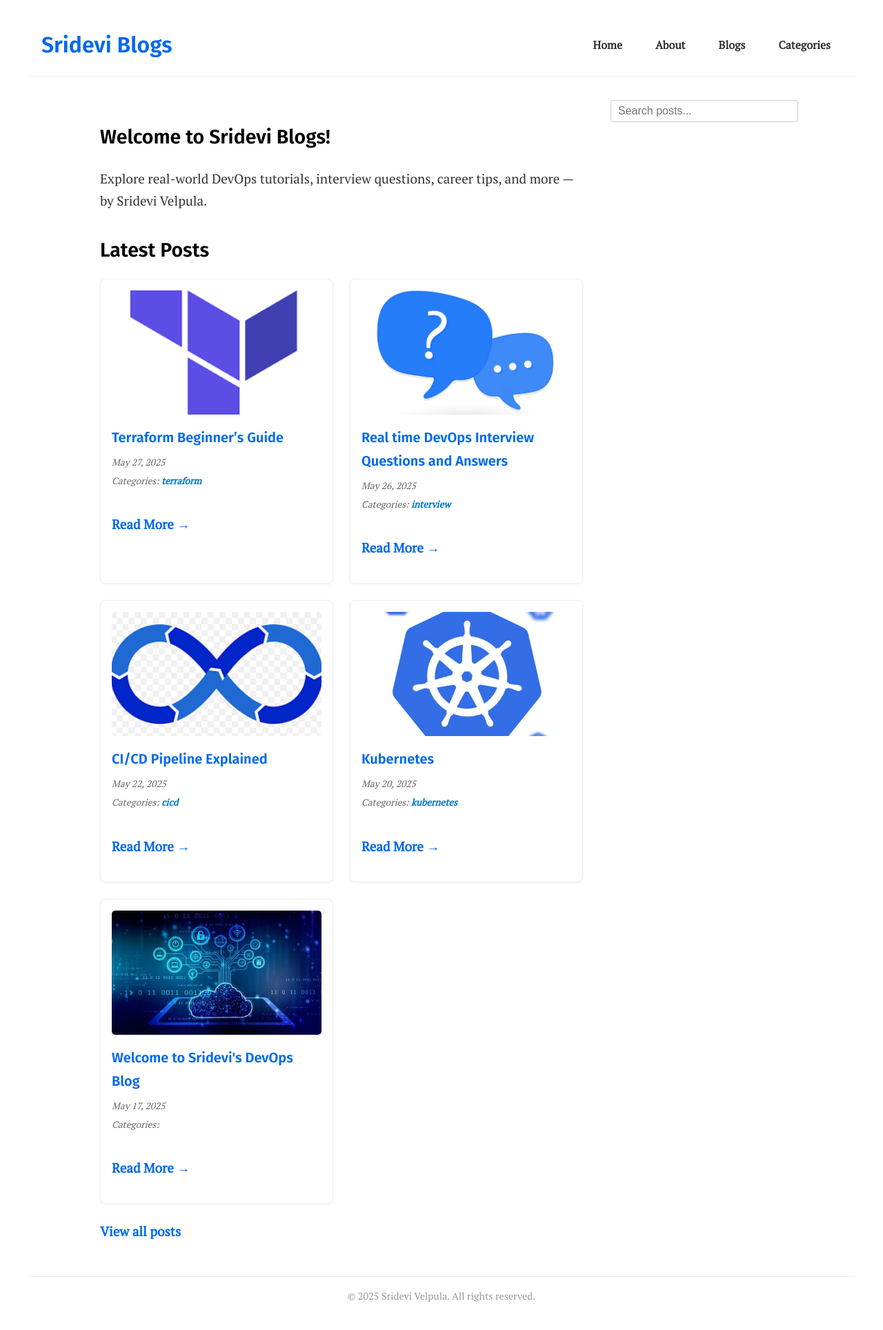
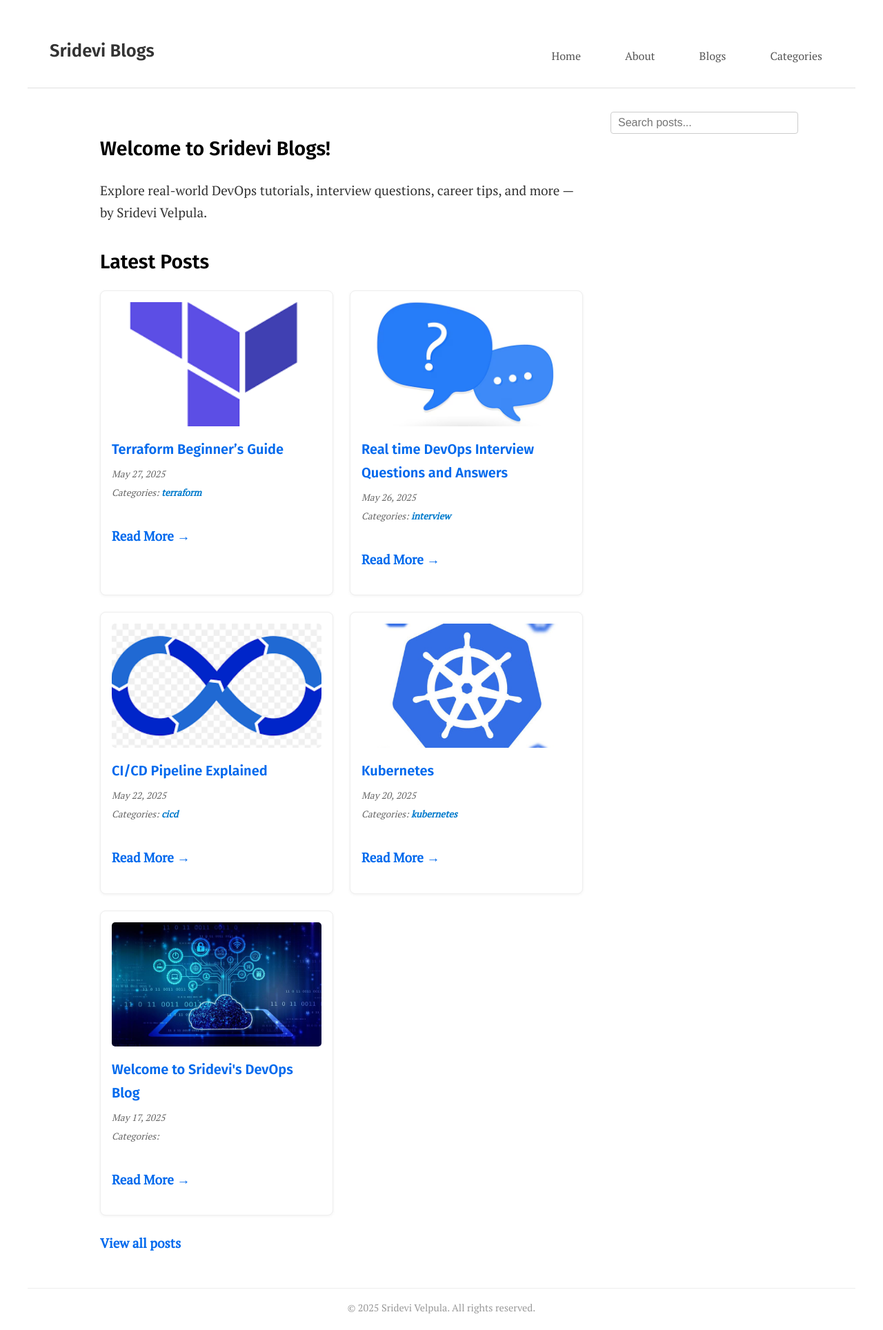
Before and after one commit to srideviblogs/srideviblogs.github.io, a Jekyll site: the page built from index.md, in a window 1280 px wide. Shown: the whole page at 69% size. Built offline with Jekyll 4.4.1, drawn with Linux system fonts in a browser that asks for light colours.

Commit message:
Update header.html

```diff
--- a/_includes/header.html
+++ b/_includes/header.html
@@ -1,32 +1,86 @@
-<header class="site-header">
-  <div class="container">
-    <!-- Site title and mobile toggle -->
-    <div class="header-row">
-      <h1 class="site-title">
-        <a href="{{ site.baseurl }}/">{{ site.title }}</a>
+<header class="site-header" style="background-color: #fff; border-bottom: 1px solid #e0e0e0;">
+  <div class="container" style="max-width: 1200px; margin: auto; padding: 1rem 2rem;">
+
+    <div class="header-row" style="display: flex; justify-content: space-between; align-items: center;">
+
+      <h1 class="site-title" style="margin: 0; font-size: 1.6rem; font-weight: bold;">
+        <a href="{{ site.baseurl }}/" style="color: #333; text-decoration: none;">
+          {{ site.title }}
+        </a>
       </h1>
 
-      <!-- Mobile Hamburger Toggle (replaces old button) -->
-      <div class="hamburger" onclick="openNav()">
-        <span></span>
-        <span></span>
-        <span></span>
+      <div class="hamburger" onclick="openNav()" style="display: none; flex-direction: column; gap: 5px; cursor: pointer;">
+        <span style="width: 25px; height: 3px; background-color: #333; display: block;"></span>
+        <span style="width: 25px; height: 3px; background-color: #333; display: block;"></span>
+        <span style="width: 25px; height: 3px; background-color: #333; display: block;"></span>
       </div>
     </div>
 
-    <!-- Desktop Navigation -->
-    <nav class="site-nav" id="site-nav">
+    <nav class="site-nav" id="site-nav" style="margin-top: 1rem; display: flex; gap: 2rem;">
       {% for item in site.nav %}
-        <a href="{{ site.baseurl }}{{ item.url }}">{{ item.title }}</a>
+        <a href="{{ site.baseurl }}{{ item.url }}" style="color: #555; text-decoration: none; font-weight: 500;">
+          {{ item.title }}
+        </a>
       {% endfor %}
     </nav>
   </div>
 
-  <!-- Slide-in Side Menu for Mobile -->
-  <div id="mySidenav" class="sidenav">
-    <a href="javascript:void(0)" class="closebtn" onclick="closeNav()">&times;</a>
-    {% for item in site.nav %}
-      <a href="{{ site.baseurl }}{{ item.url }}">{{ item.title }}</a>
-    {% endfor %}
+  <div id="mySidenav" class="sidenav" style="
+    height: 100%;
+    width: 0;
+    position: fixed;
+    top: 0;
+    right: 0;
+    background-color: #fff;
+    overflow-x: hidden;
+    transition: 0.3s;
+    padding-top: 60px;
+    box-shadow: -2px 0 5px rgba(0,0,0,0.3);
+    z-index: 1000;">
+
+    <a href="javascript:void(0)" class="closebtn" onclick="closeNav()" style="
+      position: absolute;
+      top: 20px;
+      right: 25px;
+      font-size: 36px;
+      text-decoration: none;
+      color: #333;">&times;</a>
+
+    <div style="display: flex; flex-direction: column; padding: 2rem;">
+      {% for item in site.nav %}
+        <a href="{{ site.baseurl }}{{ item.url }}" style="
+          padding: 1rem 0;
+          font-size: 18px;
+          color: #333;
+          text-decoration: none;">
+          {{ item.title }}
+        </a>
+      {% endfor %}
+    </div>
   </div>
+
+  <script>
+    function openNav() {
+      document.getElementById("mySidenav").style.width = "250px";
+    }
+    function closeNav() {
+      document.getElementById("mySidenav").style.width = "0";
+    }
+
+    function toggleNavDisplay() {
+      const hamburger = document.querySelector('.hamburger');
+      const nav = document.getElementById('site-nav');
+      if (window.innerWidth <= 768) {
+        hamburger.style.display = 'flex';
+        nav.style.display = 'none';
+      } else {
+        hamburger.style.display = 'none';
+        nav.style.display = 'flex';
+        closeNav();
+      }
+    }
+
+    window.addEventListener('resize', toggleNavDisplay);
+    window.addEventListener('load', toggleNavDisplay);
+  </script>
 </header>
```
